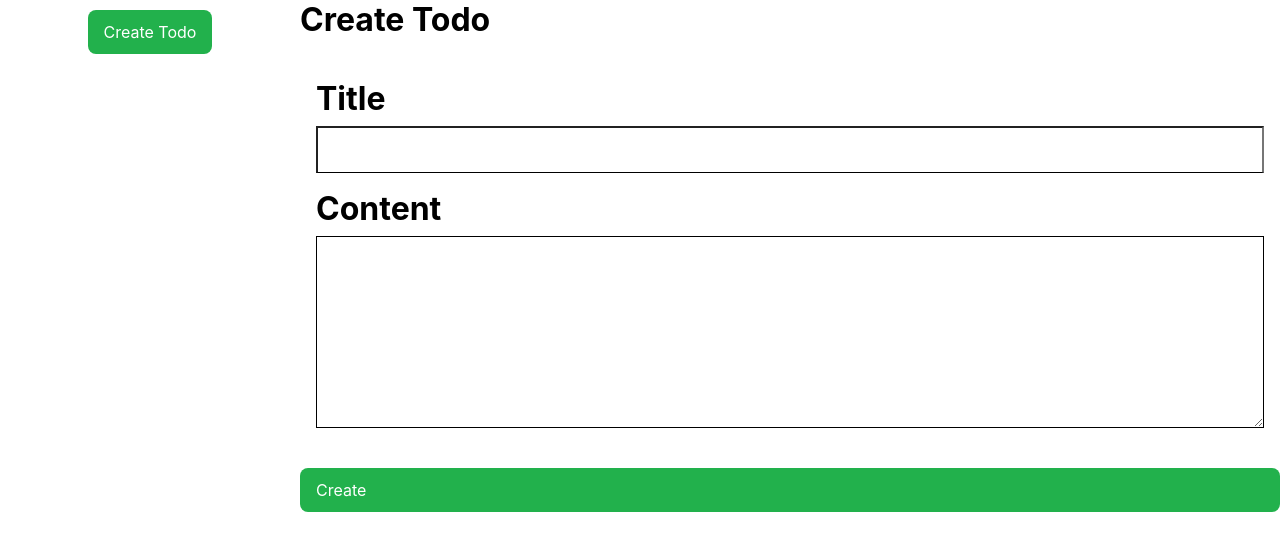
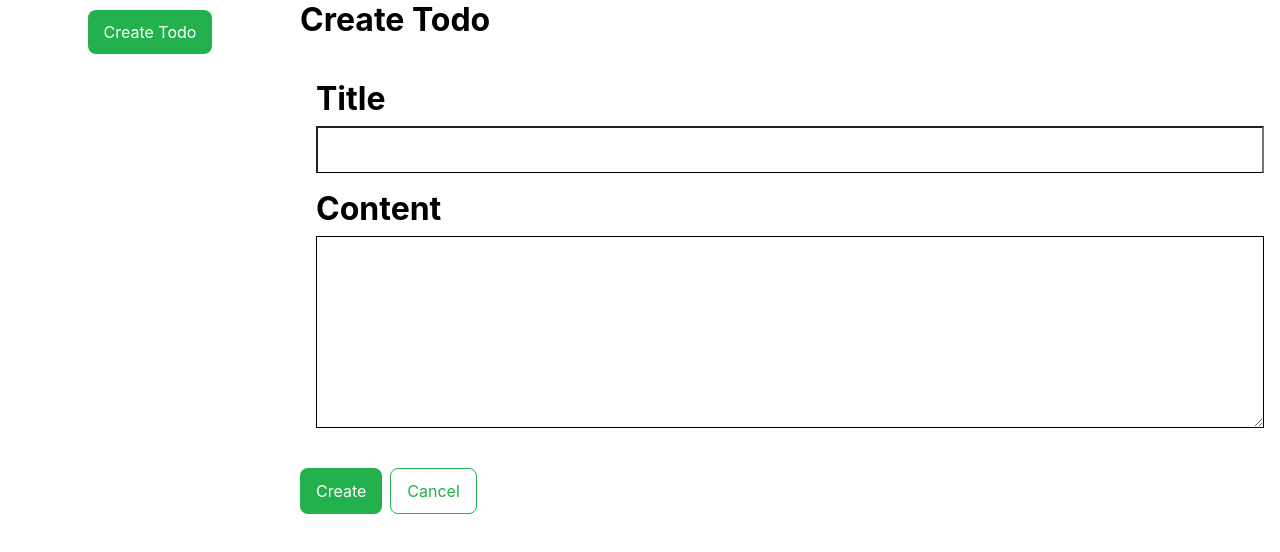
Before and after one commit to kuman514/ContextAPITodo, a React (Vite) app: page / in a window 1280 px wide. Both pictures are taken after a click on the button "Create Todo". Shown: the top 552 px of the page. Built offline with nearby package versions, Linux system fonts and the light colour scheme.

Commit message:
improvement: add cancel button & returing to detail reader mode

```diff
--- a/src/features/create-todo/index.tsx
+++ b/src/features/create-todo/index.tsx
@@ -3,11 +3,12 @@ import { useState } from 'react';
 import { TodoForm } from '^/entities/todo-form';
 import { BaseButton } from '^/shared/base-button';
 import { useTodoContext } from '^/shared/context';
+import { AppMode, ButtonType } from '^/shared/types';
 
 import './style.css';
 
 export function CreateTodo() {
-  const { data, createTodoItem } = useTodoContext();
+  const { data, createTodoItem, setAppMode, selectTodoId } = useTodoContext();
   const [title, setTitle] = useState<string>('');
   const [content, setContent] = useState<string>('');
 
@@ -20,24 +21,37 @@ export function CreateTodo() {
         onChangeTitle={setTitle}
         onChangeContent={setContent}
       />
+      <div className="button-area">
         <BaseButton
           onClick={() => {
             if (title.length === 0) {
               return;
             }
+
+            const newTodoId = (data.at(-1)?.id ?? -1) + 1;
             createTodoItem({
-            id: (data.at(-1)?.id ?? -1) + 1,
+              id: newTodoId,
               title,
               content,
               createdAt: new Date(),
               modifiedAt: new Date(),
             });
-          setTitle('');
-          setContent('');
+
+            selectTodoId(newTodoId);
+            setAppMode(AppMode.DETAIL);
           }}
         >
           Create
         </BaseButton>
+        <BaseButton
+          type={ButtonType.OUTLINE}
+          onClick={() => {
+            setAppMode(AppMode.DETAIL);
+          }}
+        >
+          Cancel
+        </BaseButton>
+      </div>
     </div>
   );
 }
--- a/src/features/create-todo/style.css
+++ b/src/features/create-todo/style.css
@@ -8,3 +8,9 @@
   font-weight: 700;
   font-size: 2rem;
 }
+
+.button-area {
+  display: flex;
+  flex-direction: row;
+  gap: 0.5rem;
+}
```
Lines whose indentation alone changed are shown as unchanged.
